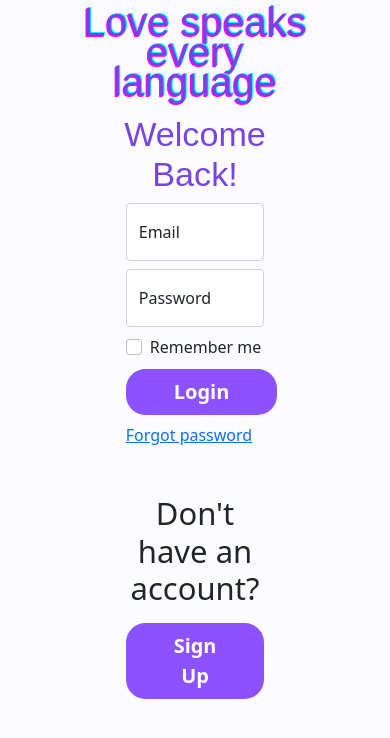
After one commit to Bourkupine/cs4116-project, a PHP site: page /login/index.php in a window 390 px wide. The commit adds this page. Shown: the top 738 px of the page. Run offline with PHP 8.4, Linux system fonts and the light colour scheme; some web fonts are replaced.

Commit message:
Login page frontend

```diff
--- /dev/null
+++ b/src/app/login/index.php
@@ -0,0 +1,81 @@
+<!DOCTYPE html>
+<html lang="en">
+<head>
+    <link href="https://cdn.jsdelivr.net/npm/bootstrap@5.0.2/dist/css/bootstrap.min.css" rel="stylesheet"
+          integrity="sha384-EVSTQN3/azprG1Anm3QDgpJLIm9Nao0Yz1ztcQTwFspd3yD65VohhpuuCOmLASjC" crossorigin="anonymous">
+    <link rel="stylesheet" href="../styles.css"/>
+    <link rel="stylesheet" href="login.css">
+    <title>Love Languages - Login</title>
+    <meta charset="UTF-8">
+    <meta name="viewport" content="width=device-width, initial-scale=1"/>
+
+</head>
+<body>
+<div class="container-fluid mt-2">
+    <div class="row justify-content-md-between justify-content-center align-items-center">
+        <div class="col-9 col-md-5 text-center">
+            <span class="slogan-text d-flex">Love speaks every language</span>
+        </div>
+        <div class="col-md-4 d-none d-md-block">
+            <img src="../../assets/ll-logo-gradient-login.png" alt="logo" class="img-fluid">
+        </div>
+    </div>
+</div>
+<div class="container-fluid mt-3">
+    <div class="row justify-content-center">
+        <div class="col-5">
+            <span id="welcome-text" class="display-4 text-center justify-content-center d-flex">Welcome Back!</span>
+        </div>
+    </div>
+    <form action="">
+        <div class="row justify-content-center my-2">
+            <div class="col-5">
+                <div class="form-floating">
+                    <input id="email" type="email" class="form-control" required placeholder="Email">
+                    <label for="email">Email</label>
+                </div>
+            </div>
+        </div>
+        <div class="row justify-content-center my-2">
+            <div class="col-5">
+                <div class="form-floating">
+                    <input id="password" type="password" class="form-control" required placeholder="Password">
+                    <label for="password">Password</label>
+                </div>
+            </div>
+        </div>
+        <div class="row justify-content-center">
+            <div class="col-5 d-flex flex-md-row flex-column justify-content-md-between">
+                <div class="col-2">
+                    <div class="form-check">
+                        <input id="remember-me" type="checkbox" class="form-check-input">
+                        <label for="remember-me" class="form-check-label text-nowrap">Remember me</label>
+                    </div>
+                </div>
+                <div class="col col-md-3 text-md-end text-center mt-md-0 mt-2">
+                    <button class="btn-lg ll-button px-md-3 px-5 fw-bold" type="submit">Login</button>
+                </div>
+            </div>
+        </div>
+    </form>
+    <div class="row justify-content-center mt-2">
+        <div class="col-5">
+            <a href="">Forgot password</a>
+        </div>
+    </div>
+</div>
+<div class="container-fluid my-5">
+    <div class="row justify-content-center">
+        <div class="col-5 text-center ">
+            <span class="display-5 bold d-flex">Don't have an account?</span>
+        </div>
+    </div>
+    <div class="row justify-content-center mt-3">
+        <div class="col-5 text-center">
+            <button id="sign-up-button" class="btn ll-button py-2 px-5" type="button">Sign Up</button>
+        </div>
+    </div>
+</div>
+<script src="https://cdnjs.cloudflare.com/ajax/libs/jquery/3.3.1/jquery.min.js"></script>
+</body>
+</html>
--- /dev/null
+++ b/src/app/login/login.css
@@ -0,0 +1,16 @@
+#welcome-text {
+    font-family: Bungee, sans-serif;
+    color: #7843e6;
+    display: block;
+}
+
+#sign-up-button {
+    font-weight: bold;
+    font-size: calc(1rem + 1vw);
+    padding: 10px 100px;
+}
+
+span.slogan-text {
+    line-height: 75%;
+    font-size: calc(2rem + 2vw);
+}
--- a/src/app/styles.css
+++ b/src/app/styles.css
@@ -6,8 +6,8 @@
 .slogan-text {
     font-family: Bungee, sans-serif;
     color: #7843e6;
-    text-shadow: -1px 1px #ff00ff,
-    1px -1px #00ffff;
+    text-shadow: calc(-0.05rem + -0.05vw) calc(0.05rem + 0.05vw) #ff00ff,
+    calc(0.05rem + 0.05vw) calc(-0.05rem + -0.05vw) #00ffff;
 }
 
 body {
@@ -16,9 +16,9 @@ body {
 
 .ll-button {
     background-color: #8c52ff;
-    padding: 6px 12px;
     border: none;
     color: white;
+    border-radius: 5vw;
 }
 
 .ll-button:hover {
```
Also changed, not shown: src/assets/ll-logo-gradient-login.png (added), src/assets/slogan.png (added).
